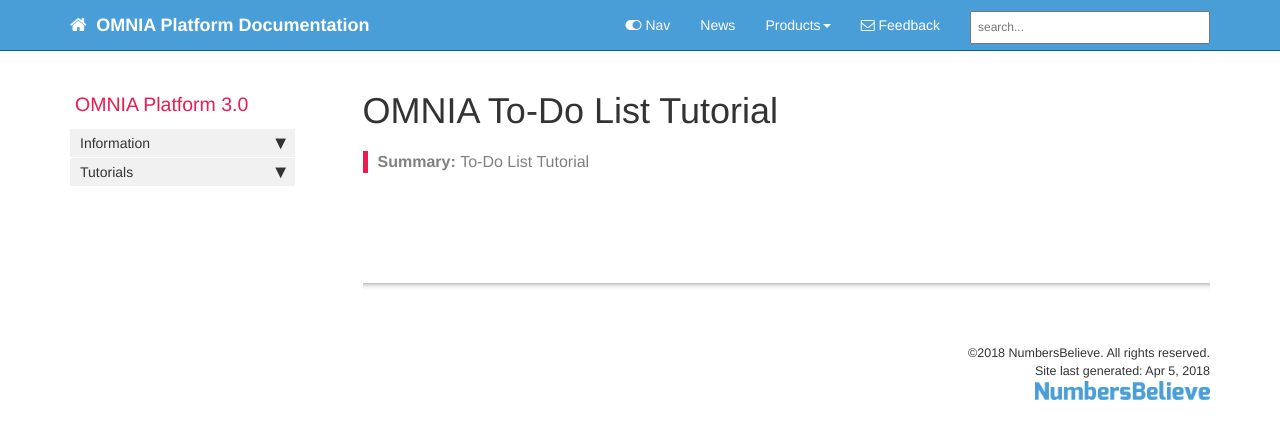
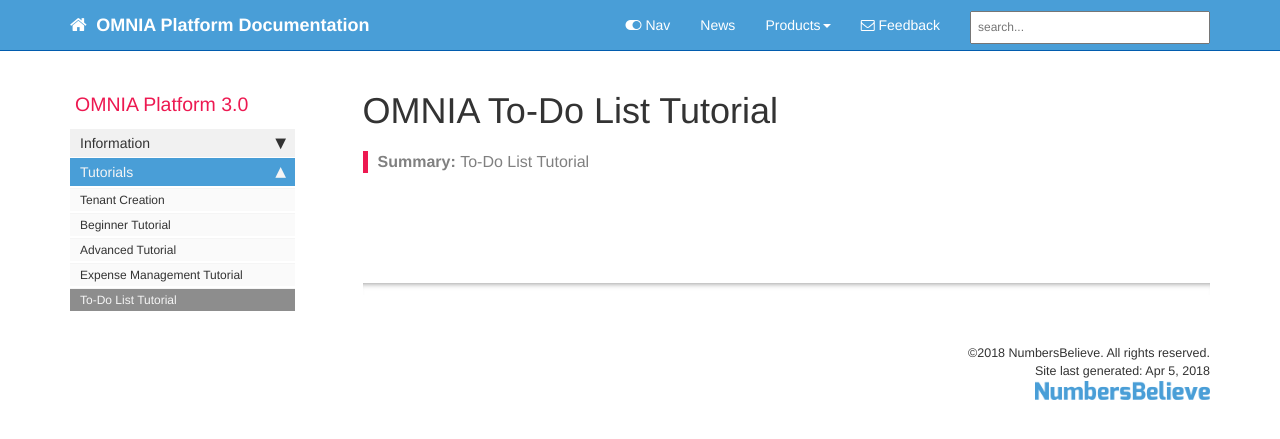
Before and after one commit to daniel8lopes/omnia3, a Jekyll site: the page built from docs/pages/omnia3/omnia3_todolisttutorial.md, in a window 1280 px wide. Shown: the top 439 px of the page. Built offline with Jekyll 4.4.1, drawn with Linux system fonts in a browser that asks for light colours; nearby versions of some CDN libraries; comment, search, counter and statistics services are not loaded.

Commit message:
Update omnia3_sidebar.yml

```diff
--- a/docs/_data/sidebars/omnia3_sidebar.yml
+++ b/docs/_data/sidebars/omnia3_sidebar.yml
@@ -49,3 +49,7 @@ entries:
     - title: Expense Management Tutorial
       url: /omnia3_expensemanagementtutorial.html
       output: web, pdf
+
+    - title: To-Do List Tutorial
+      url: /omnia3_todolisttutorial.html
+      output: web, pdf
```
